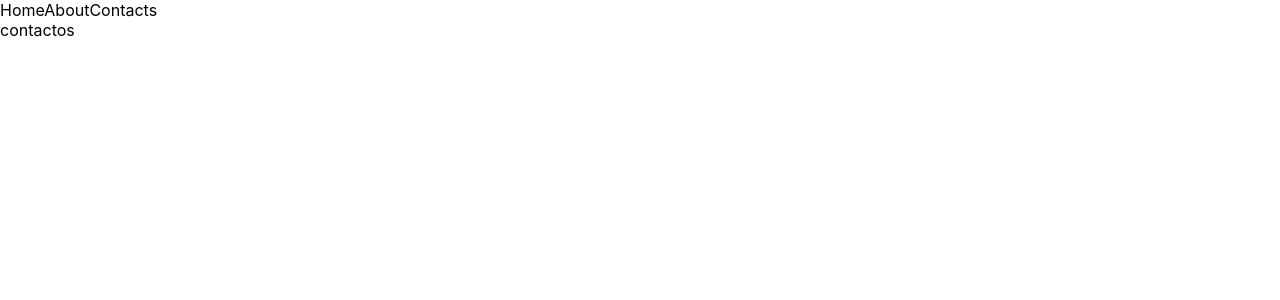
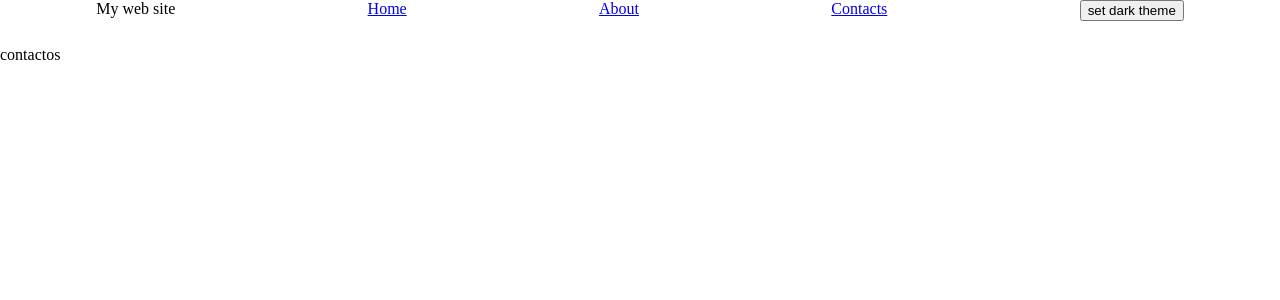
Before and after one commit to Ismael-devTR/Next-js-book, a Next.js app: page /contactos in a window 1280 px wide. Shown: the top 300 px of the page. Built offline with nearby package versions, Linux system fonts and the light colour scheme.

Commit message:
feature/_app.js custom

```diff
--- a/components/Navbar.js
+++ b/components/Navbar.js
@@ -1,9 +1,20 @@
 import Link from "next/link";
-import React from "react";
+import React, { useContext } from "react";
+import themeContext from "../components/themeContext";
 
 export default function Navbar() {
+  const { toggleTheme, theme } = useContext(themeContext);
+  const newThemeName = theme === "dark" ? "light" : "dark";
   return (
-    <div>
+    <div
+      style={{
+        display: "flex",
+        flexDirection: "row",
+        justifyContent: "space-around",
+        marginBottom: 25,
+      }}
+    >
+      <div>My web site</div>
       <Link href="/" preload={false}>
         Home
       </Link>
@@ -13,6 +24,7 @@ export default function Navbar() {
       <Link href="/contactos" preload={false}>
         Contacts
       </Link>
+      <button onClick={toggleTheme}>set {newThemeName} theme</button>
     </div>
   );
 }
--- a/components/postHead.js
+++ b/components/postHead.js
@@ -2,7 +2,6 @@ import Head from "next/head";
 import React from "react";
 
 function PostHead(props) {
-  console.log(props);
   return (
     <Head>
       <title>{props.title}</title>
--- a/components/themeContext.js
+++ b/components/themeContext.js
@@ -0,0 +1,8 @@
+import React, { createContext } from "react";
+
+const ThemeContext = createContext({
+  theme: "light",
+  toggleTheme: () => null,
+});
+
+export default ThemeContext;
--- a/pages/_app.js
+++ b/pages/_app.js
@@ -1,11 +1,33 @@
-import Navbar from '../components/Navbar'
-import '../styles/globals.css'
+import { useState } from "react";
+import Navbar from "../components/Navbar";
+import ThemeContext from "../components/themeContext";
+import "../styles/globals.css";
+
+const themes = {
+  dark: {
+    background: "black",
+    color: "white",
+  },
+  light: {
+    background: "white",
+    color: "black",
+  },
+};
 
 function MyApp({ Component, pageProps }) {
-  return (<>
-    <Navbar/>
-    <Component {...pageProps} />
-    </>)
+  const [theme, setTheme] = useState("light");
+
+  const toggleTheme = () => {
+    setTheme(theme === "dark" ? "light" : "dark");
+  };
+  return (
+    <ThemeContext.Provider value={{ theme, toggleTheme }}>
+      <div style={{ width: "100%", minHeigth: "100vh", ...themes[theme] }}>
+        <Navbar />
+        <Component {...pageProps} />
+      </div>
+    </ThemeContext.Provider>
+  );
 }
 
-export default MyApp
+export default MyApp;
--- a/pages/contactos.js
+++ b/pages/contactos.js
@@ -1,13 +1,9 @@
-import React from 'react'
-import {useRouter} from "next/router"
+import React from "react";
+import { useRouter } from "next/router";
 
 function contactos() {
-
-  const {query} = useRouter();
-  console.log(query);
-  return (
-    <div>contactos</div>
-  )
+  const { query } = useRouter();
+  return <div>contactos</div>;
 }
 
-export default contactos
+export default contactos;
--- a/styles/globals.css
+++ b/styles/globals.css
@@ -1,26 +1,3 @@
-html,
-body {
-  padding: 0;
+* {
   margin: 0;
-  font-family: -apple-system, BlinkMacSystemFont, Segoe UI, Roboto, Oxygen,
-    Ubuntu, Cantarell, Fira Sans, Droid Sans, Helvetica Neue, sans-serif;
 }
-
-a {
-  color: inherit;
-  text-decoration: none;
-}
-
-* {
-  box-sizing: border-box;
-}
-
-@media (prefers-color-scheme: dark) {
-  html {
-    color-scheme: dark;
-  }
-  body {
-    color: white;
-    background: black;
-  }
-}
```
Also changed, not shown: pages/greets/[name].js (+4 -7 lines).
